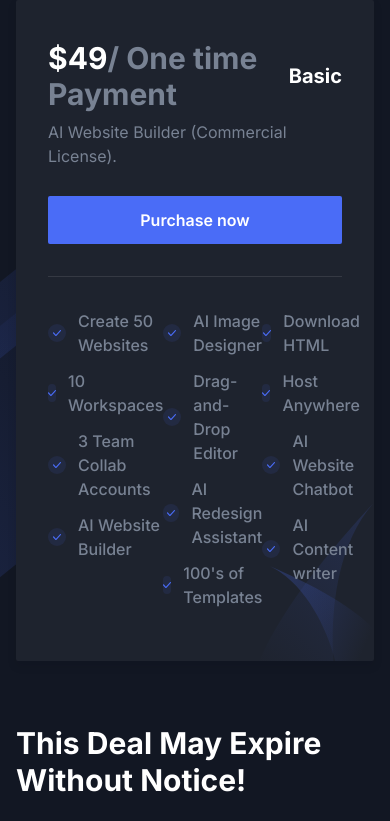
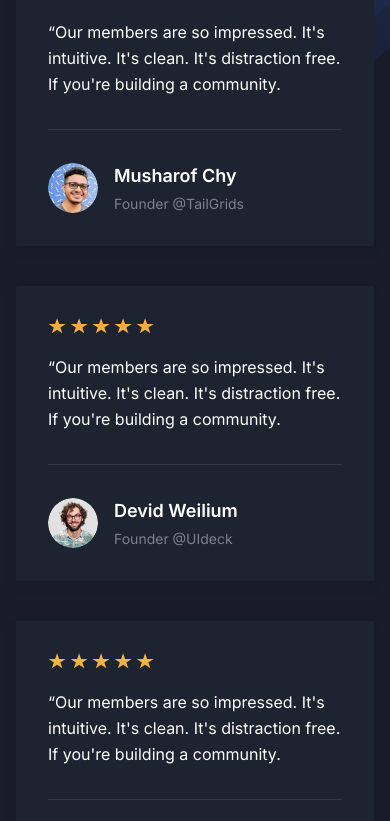
Before and after one commit to NewtonMutugi/ict-innovations-africa, a Next.js app: page / in a window 390 px wide. Shown: the part 4000-4821 px from the top of the page. Built offline with nearby package versions, Linux system fonts and the light colour scheme.

Commit message:
Refactor Home component layout and update menuData to include Testimonials section

```diff
--- a/app/page.tsx
+++ b/app/page.tsx
@@ -27,11 +27,10 @@ export default function Home() {
       <AboutSectionTwo />
       <Services />
       {/* <Brands /> */}
-      {/* <AboutSectionTwo /> */}
-      {/* <Testimonials /> */}
-      <Pricing />
-      <AboutSectionOne />
-      <Faq />
+      <Testimonials />
+      {/* <Pricing /> */}
+      {/* <AboutSectionOne /> */}
+      {/* <Faq /> */}
       {/* <Blog /> */}
       <Contact />
     </>
--- a/components/Header/menuData.tsx
+++ b/components/Header/menuData.tsx
@@ -33,16 +33,16 @@ const menuData = [
   //   path: "/#about",
   //   newTab: false,
   // },
-  {
-    id: 5,
-    title: "Pricing",
-    path: "/#pricing",
-    newTab: false,
-  },
+  // {
+  //   id: 5,
+  //   title: "Pricing",
+  //   path: "/#pricing",
+  //   newTab: false,
+  // },
   {
     id: 6,
-    title: "FAQ",
-    path: "/#faq",
+    title: "Testimonials",
+    path: "/#testimonials",
     newTab: false,
   },
   {
--- a/components/Testimonials/index.tsx
+++ b/components/Testimonials/index.tsx
@@ -34,7 +34,10 @@ const testimonialData: Testimonial[] = [
 
 const Testimonials = () => {
   return (
-    <section className="dark:bg-bg-color-dark bg-gray-light relative z-10 py-16 md:py-20 lg:py-28">
+    <section
+      className="relative z-10 bg-gray-light py-16 dark:bg-bg-color-dark md:py-20 lg:py-28"
+      id="testimonials"
+    >
       <div className="container">
         <SectionTitle
           title="What Our Users Says"
```
